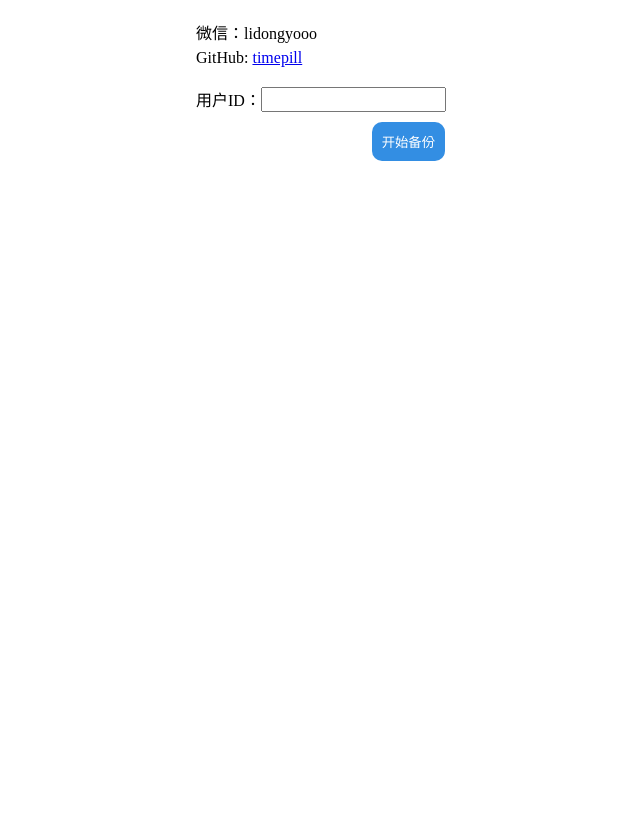
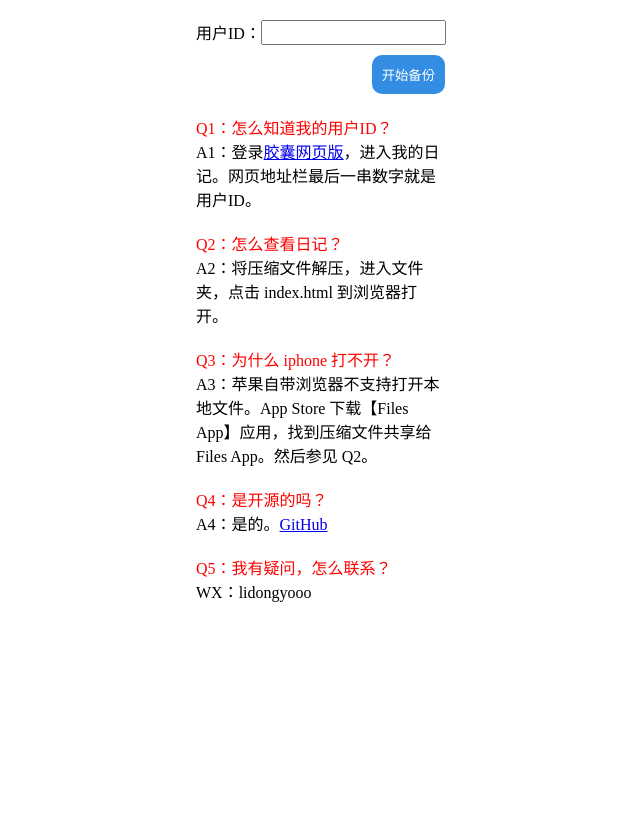
Before and after one commit to lidongyooo/timepill, a FastAPI app: page / in a window 1280 px wide. Shown: the whole page, without its empty margins (319-959 px from the left). Run offline with FastAPI, Linux system fonts and the light colour scheme; parts of the project's set-up code (start-up, migrations or seed data) failed here and were passed over.

Commit message:
add readm.me & QA

```diff
--- a/show/css/index.css
+++ b/show/css/index.css
@@ -1,7 +1,7 @@
 .container{
     width: 100vw;
     min-height: 100vh;
-    max-width: 500px;
+    max-width: 420px;
     margin: 0 auto;
     padding: 15px;
 }
--- a/show/css/notebook.css
+++ b/show/css/notebook.css
@@ -1,7 +1,7 @@
 .container{
     width: 100vw;
     min-height: 100vh;
-    max-width: 500px;
+    max-width: 420px;
     margin: 0 auto;
     padding: 15px;
 }
--- a/templates/home.html
+++ b/templates/home.html
@@ -24,27 +24,27 @@
             margin-top: 20px;
         }
 
-        .introduce .repository{
+        .introduce .repository {
             padding-top: 5px;
         }
 
-        .container .info{
+        .container .info {
             width: 100%;
             margin-top: 20px;
         }
 
-        .info .input-item{
+        .info .input-item {
             position: relative;
             display: flex;
             justify-content: space-between;
         }
 
-        .input-item .input{
+        .input-item .input {
             padding: 3px;
             width: 70%;
         }
 
-        .input-item .button{
+        .input-item .button {
             position: absolute;
             right: 1px;
             top: 10px;
@@ -54,19 +54,23 @@
             background: #338EE3;
             color: white;
         }
+
+        .questions {
+            width: 100%;
+            margin-top: 70px;
+        }
+
+        .questions .item {
+            margin-top: 20px;
+        }
+
+        .questions .item .question {
+            color: red;
+        }
     </style>
 </head>
 <body>
 <div class="container">
-    <div class="introduce">
-        <div class="owner">
-            微信：lidongyooo
-        </div>
-        <div class="repository">
-            GitHub: <a href="https://github.com/lidongyooo/timepill" target="_blank">timepill</a>
-        </div>
-    </div>
-
     <div class="info">
         <div class="input-item">
             <div class="label">
@@ -81,6 +85,50 @@
             </button>
         </div>
     </div>
+
+    <div class="questions">
+        <div class="item">
+            <div class="question">
+                Q1：怎么知道我的用户ID？
+            </div>
+            <div class="answer">
+                A1：登录<a href="https://timepill.net" target="_blank">胶囊网页版</a>，进入我的日记。网页地址栏最后一串数字就是用户ID。
+            </div>
+        </div>
+        <div class="item">
+            <div class="question">
+                Q2：怎么查看日记？
+            </div>
+            <div class="answer">
+                A2：将压缩文件解压，进入文件夹，点击 index.html 到浏览器打开。
+            </div>
+        </div>
+        <div class="item">
+            <div class="question">
+                Q3：为什么 iphone 打不开？
+            </div>
+            <div class="answer">
+                A3：苹果自带浏览器不支持打开本地文件。App Store 下载【Files App】应用，找到压缩文件共享给 Files App。然后参见
+                Q2。
+            </div>
+        </div>
+        <div class="item">
+            <div class="question">
+                Q4：是开源的吗？
+            </div>
+            <div class="answer">
+                A4：是的。<a href="https://github.com/lidongyooo/timepill" target="_blank">GitHub</a>
+            </div>
+        </div>
+        <div class="item">
+            <div class="question">
+                Q5：我有疑问，怎么联系？
+            </div>
+            <div class="answer">
+                WX：lidongyooo
+            </div>
+        </div>
+    </div>
 </div>
 <script src="{{ url_for('static', path='/jquery3.7.1min.js') }}"></script>
 <script>
@@ -91,7 +139,7 @@
             return
         }
 
-        window.open('/backups/'+ userId, '_blank');
+        window.open('/backups/' + userId, '_blank');
     })
 </script>
 </body>
```
Also changed, not shown: README.md (added), 1 other file.
